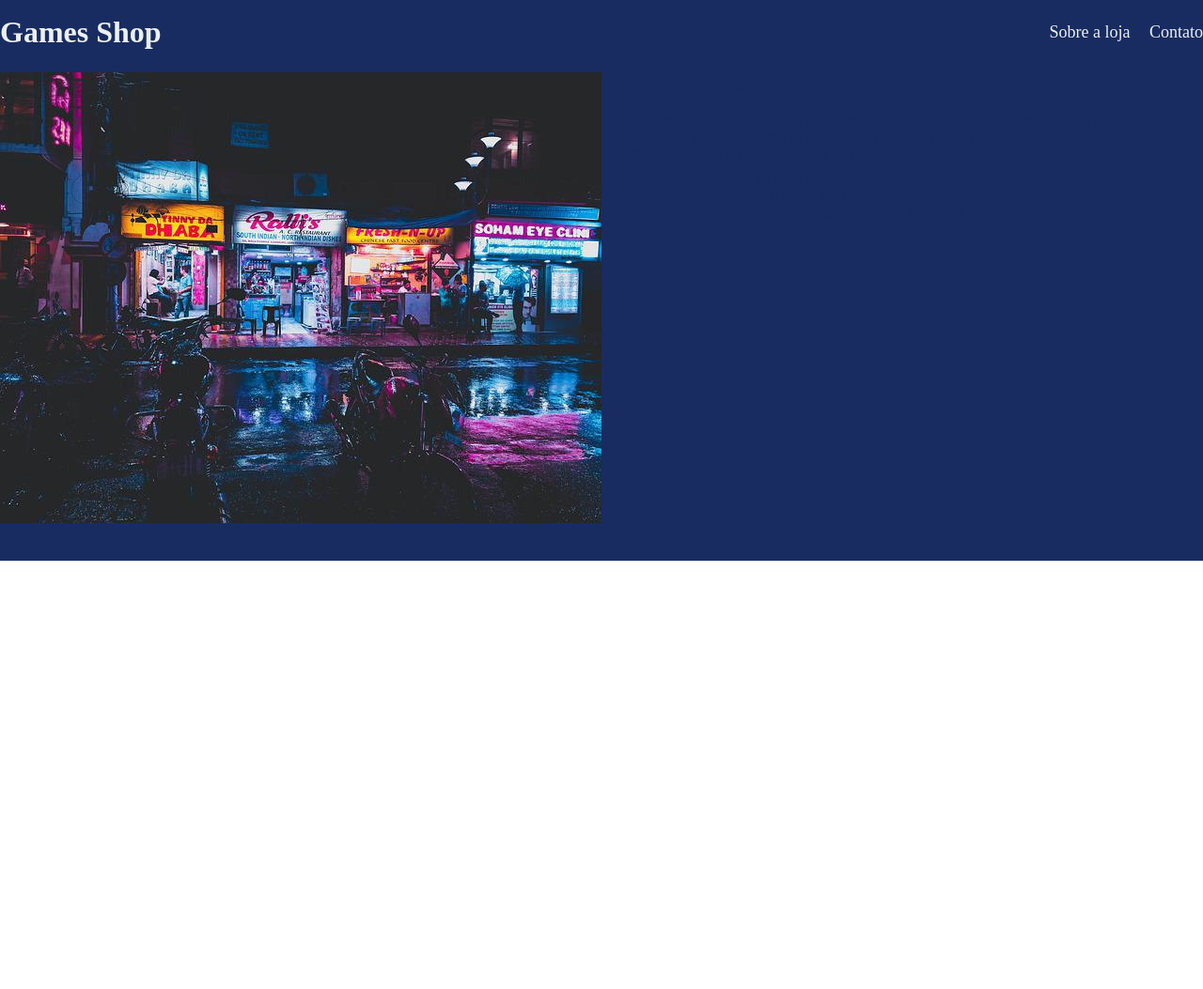
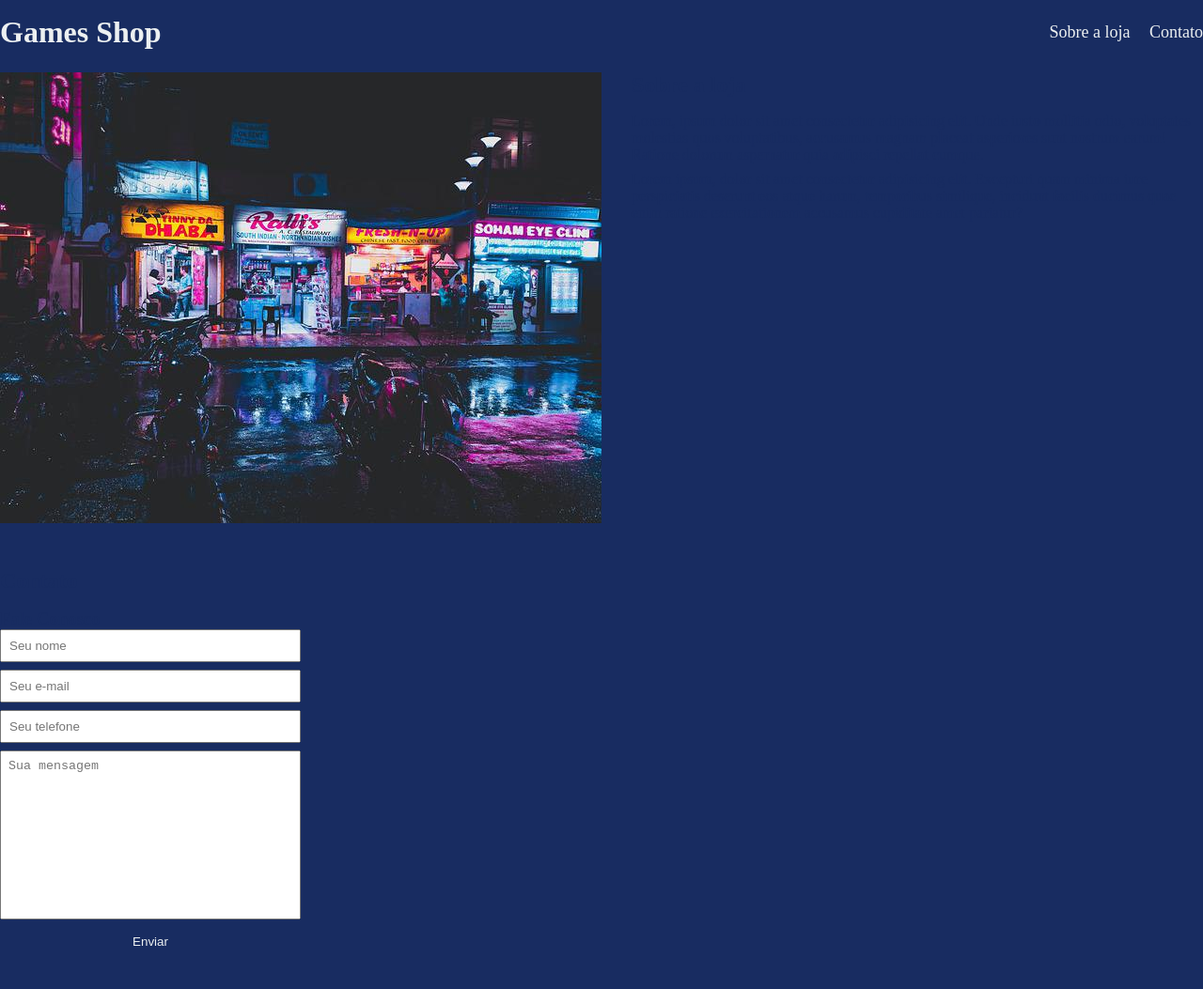
Before and after one commit to Metalicon/Projeto_01, a plain HTML site: page index.html in a window 1280 px wide. Shown: the whole page at 94% size. Before the commit the page ends 800 px from the top, so only its background shows below. Drawn offline with Linux system fonts and the light colour scheme.

Commit message:
Adição do formulário de contato

```diff
--- a/index.html
+++ b/index.html
@@ -39,6 +39,24 @@
                 </ul>
             </div>
         </section>
+        <section id="contact">
+            <div class="container">
+                <h2>Contato</h2>
+                <div class="contact-methods">
+                    <!--SUB-SEÇÕES-->
+                    <div>
+                        <h3>Fale Conosco</h3>
+                        <form>
+                            <input type="text" placeholder="Seu nome" required />
+                            <input type="email" placeholder="Seu e-mail" required />
+                            <input type="tel" placeholder="Seu telefone" required />
+                            <textarea placeholder="Sua mensagem" required></textarea>
+                            <button type="submit">Enviar</button>
+                        </form>
+                    </div>
+                </div>
+            </div>
+        </section>
     </header>
 </body>
 </html>
--- a/style.css
+++ b/style.css
@@ -74,3 +74,41 @@ section p {
 .store-front {
     margin-right: 32px;
 }
+
+#contact .container {
+    display: block;
+}
+
+.contact-methods {
+    display: flex;
+    justify-content: space-between;
+}
+
+form input,
+form textarea,
+form button {
+    display: block;
+    width: 320px;
+    margin-bottom: 8px;
+    padding: 8px;
+}
+
+form textarea {
+    resize: none;
+    height: 180px;
+}
+
+form button {
+    background-color: #182c61;
+    color: #ecf0f1;
+    border: none;
+    cursor: pointer;
+}
+
+form button:hover {
+    background-color: #314e9e;
+}
+
+input.focus, textarea:focus {
+    outline-color: #182c61
+}
```
